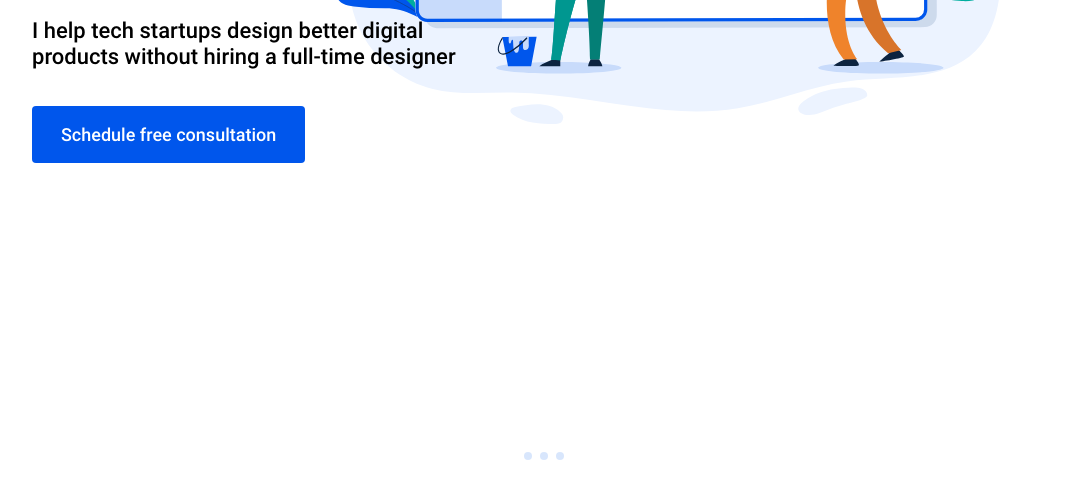
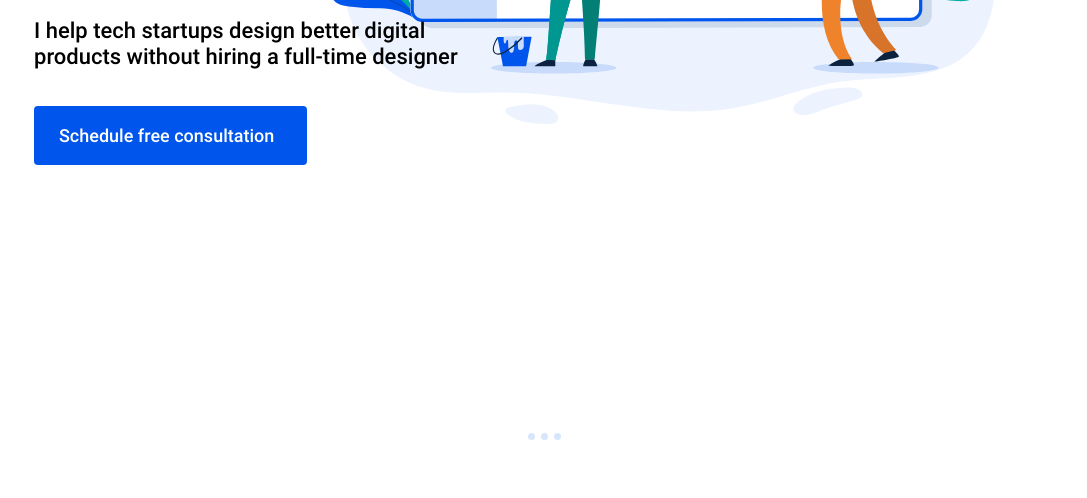
Before and after one commit to WebHeroSchool/Alivka_my_site, a plain HTML site: page index.html in a window 1280 px wide. Shown: the part 774-1272 px from the top of the page, without its empty margins (96-1183 px from the left). Drawn offline with Linux system fonts and the light colour scheme.

Commit message:
Основной блок, исправление недочетов

```diff
--- a/styles.css
+++ b/styles.css
@@ -44,6 +44,7 @@ body {
 .menu {
   display: flex;
   align-items: center;
+  padding: 5px 10px 0 0;
 }
 
 .menu__item {
@@ -100,9 +101,9 @@ body {
 }
 
 .main {
-  padding: 0 63% 150px 0;
-  margin-bottom: 133px;
-  background: top right no-repeat url(img/mainImg1920.svg);
+  padding: 0 63% 150px 2px;
+  margin-bottom: 111px;
+  background: top right 5px no-repeat url(img/mainImg1920.svg);
 }
 
 .main__title {
@@ -127,7 +128,7 @@ body {
   font: 18px/21px Roboto, arial, helvetica, sans-serif;
   color: #fff;
   background: #0056EC;
-  padding: 18px 29px;
+  padding: 19px 33px 19px 25px;
   text-decoration: none;
   border-radius: 4px;
   transition: opacity .5s;
@@ -148,12 +149,12 @@ body {
 }
 
 .footer__pagination_bullet {
-  margin: 0 4px 0 0;
+  margin: 0 2px 0 0;
   display: inline-block;
   background: #C8DBFB;
   opacity: 0.7;
-  width: 8px;
-  height: 8px;
+  width: 7px;
+  height: 7px;
   border-radius: 50%;
 }
 
```
